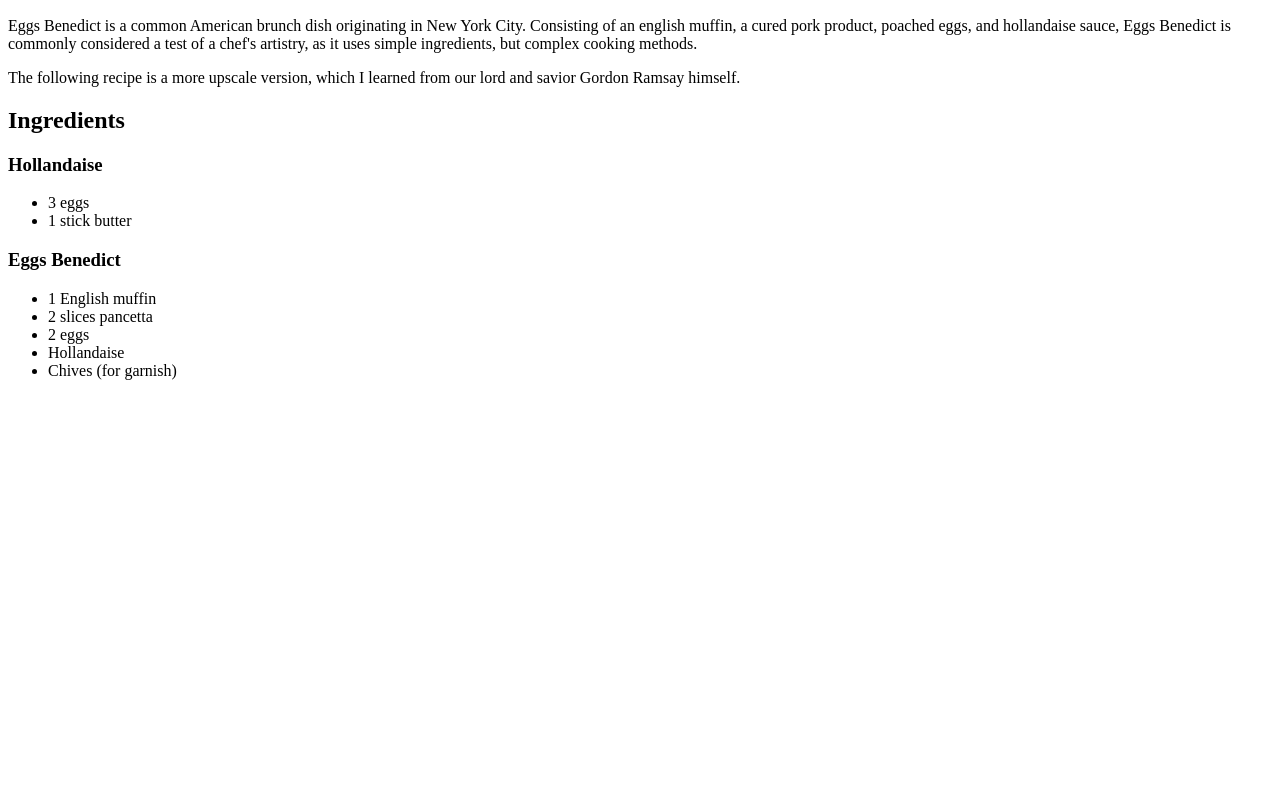
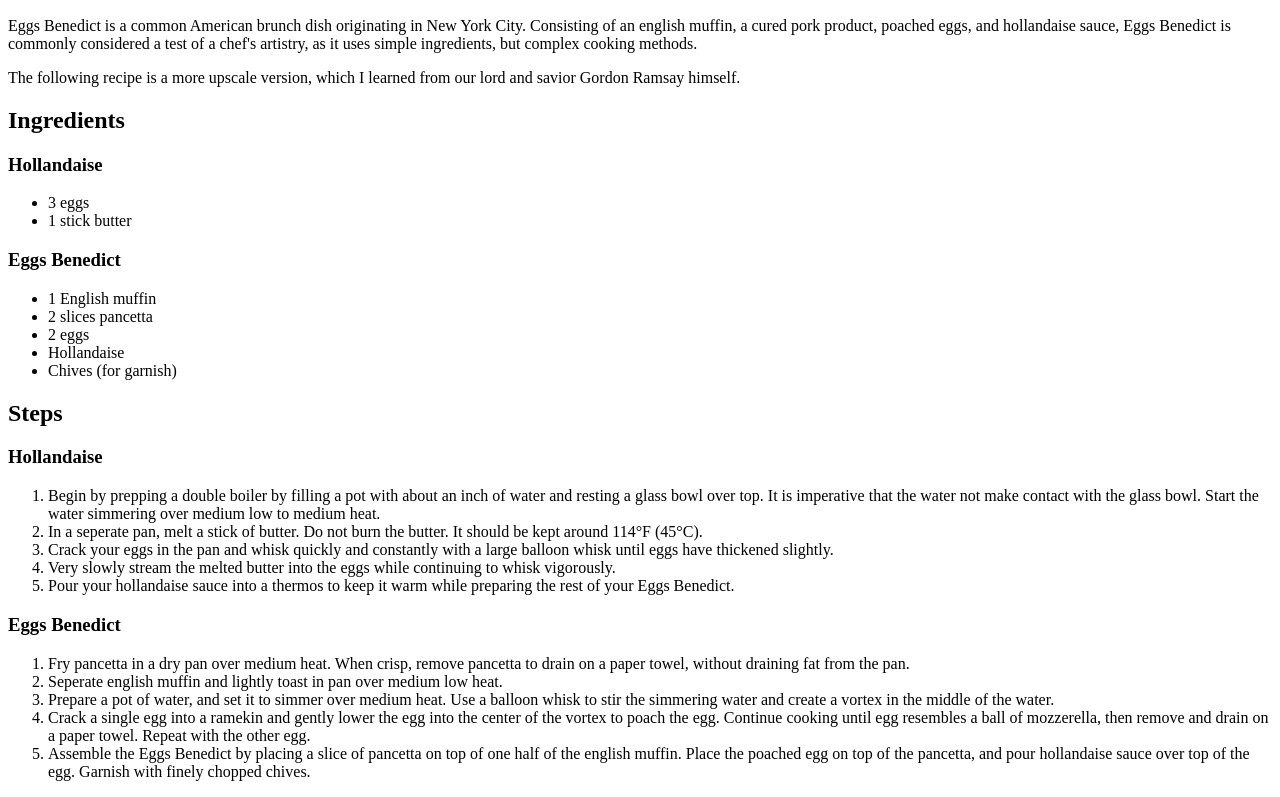
Before and after one commit to zkeppler/odin-recipes, a plain HTML site: page recipes/eggs-benedict.html in a window 1280 px wide. Shown: the part 434-1231 px from the top of the page. Before the commit the page ends 830 px from the top, so only its background shows below. Drawn offline with Linux system fonts and the light colour scheme.

Commit message:
Add steps to eggs benedict recipe
Eggs benedict recipepage now has steps for cooking and assembly of
Hollandaise sauce and Eggs Benedict.

```diff
--- a/recipes/eggs-benedict.html
+++ b/recipes/eggs-benedict.html
@@ -28,5 +28,22 @@
             <li>Hollandaise</li>
             <li>Chives (for garnish)</li>
         </ul>
+        <h2>Steps</h2>
+        <h3>Hollandaise</h3>
+        <ol>
+            <li>Begin by prepping a double boiler by filling a pot with about an inch of water and resting a glass bowl over top. It is imperative that the water not make contact with the glass bowl. Start the water simmering over medium low to medium heat.</li>
+            <li>In a seperate pan, melt a stick of butter. Do not burn the butter. It should be kept around 114°F (45°C).</li>
+            <li>Crack your eggs in the pan and whisk quickly and constantly with a large balloon whisk until eggs have thickened slightly.</li>
+            <li>Very slowly stream the melted butter into the eggs while continuing to whisk vigorously.</li>
+            <li>Pour your hollandaise sauce into a thermos to keep it warm while preparing the rest of your Eggs Benedict.</li>
+        </ol>
+        <h3>Eggs Benedict</h3>
+        <ol>
+            <li>Fry pancetta in a dry pan over medium heat. When crisp, remove pancetta to drain on a paper towel, without draining fat from the pan.</li>
+            <li>Seperate english muffin and lightly toast in pan over medium low heat.</li>
+            <li>Prepare a pot of water, and set it to simmer over medium heat. Use a balloon whisk to stir the simmering water and create a vortex in the middle of the water.</li>
+            <li>Crack a single egg into a ramekin and gently lower the egg into the center of the vortex to poach the egg. Continue cooking until egg resembles a ball of mozzerella, then remove and drain on a paper towel. Repeat with the other egg.</li>
+            <li>Assemble the Eggs Benedict by placing a slice of pancetta on top of one half of the english muffin. Place the poached egg on top of the pancetta, and pour hollandaise sauce over top of the egg. Garnish with finely chopped chives.</li>
+        </ol>
     </body>
 </html>
```
